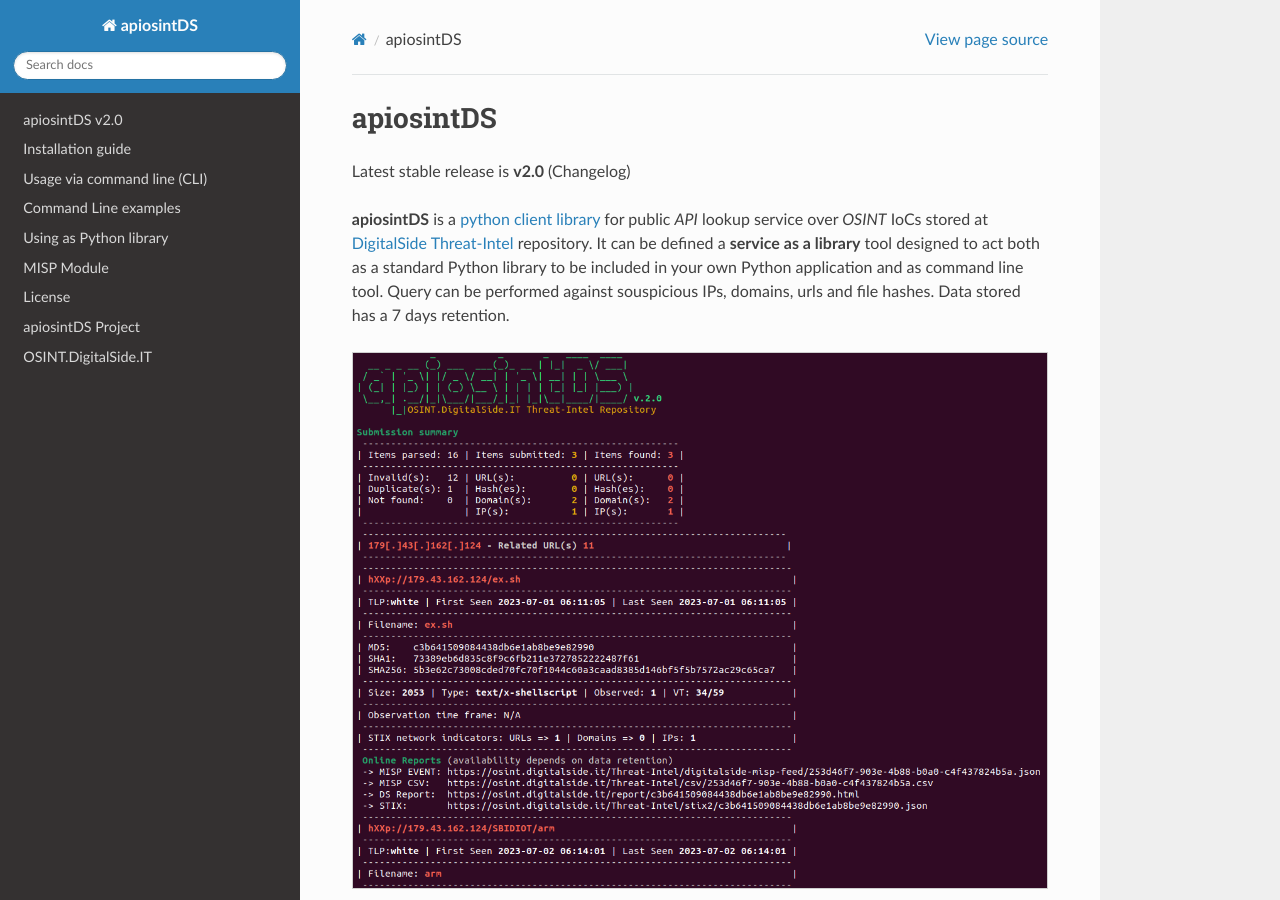
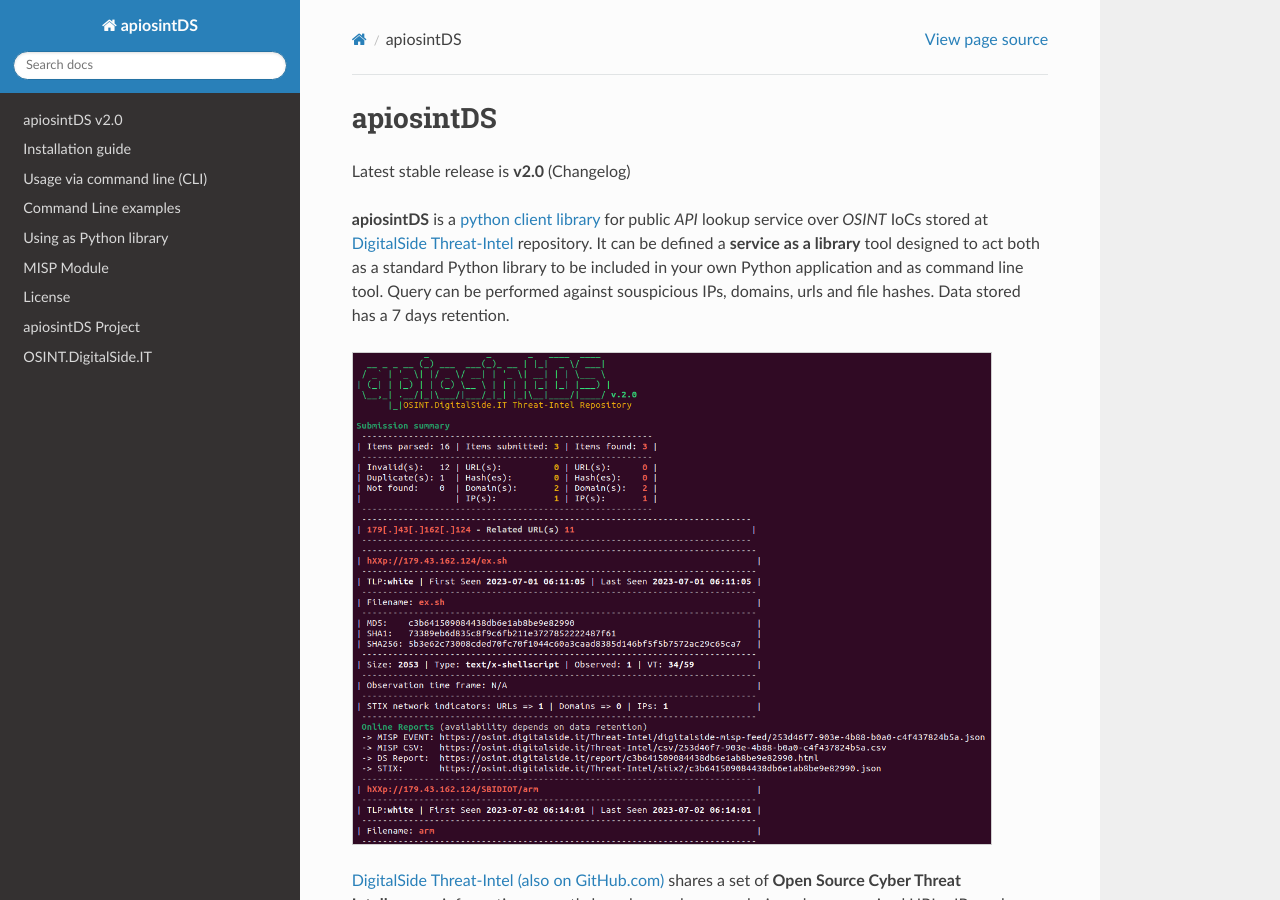
Before and after one commit to davidonzo/apiosintDS, a Sphinx documentation site: the page built from docs/source/index.rst, in a window 1280 px wide and 900 px high. Built offline with Sphinx 7.4.7 and the Read the Docs theme 2.0.0, drawn with Linux system fonts in a browser that asks for light colours; pages that are not in the unit, such as notebooks, are missing from menus.

Commit message:
Update documentation

```diff
--- a/docs/source/index.rst
+++ b/docs/source/index.rst
@@ -7,6 +7,7 @@
 **apiosintDS** is a `python client library <https://github.com/davidonzo/apiosintDS>`_ for public *API* lookup service over *OSINT* IoCs stored  at `DigitalSide Threat-Intel <https://osint.digitalside.it>`_ repository. It can be defined a **service as a library** tool designed to act both as a standard Python library to be included in your own Python application and as command line tool. Query can be performed against souspicious IPs, domains, urls and file hashes. Data stored has a 7 days retention.
 
 .. image:: ../_static/img/apiosintDS.png
+  :width: 640
   :alt: apiosintDS v2.0
 
 
--- a/docs/source/userguidemisp.rst
+++ b/docs/source/userguidemisp.rst
@@ -40,6 +40,7 @@
 Go to your MISP web interface and login with a user account able to edit plugins configuration. Once logged in go to ``Administration >> Server Settings & Maintenance >> Plugin`` and select the ``Enrichment`` tab. Put in the search input filter ``apiosintds`` in order to show only the needed configuration settings.
 
 .. image:: ../_static/img/mispmoduleconfiguration.png
+  :width: 640
   :alt: apiosintDS MISP Module
 
 .. confval:: Plugin.Enrichment_apiosintds_enabled
@@ -146,6 +147,7 @@
 Using the module as ``hover`` plugin retrived data will be displayed as follow.
 
 .. image:: ../_static/img/modulehover.png
+  :width: 640
   :alt: apiosintDS MISP Module Hover
 
 Usage: enrichment
@@ -154,4 +156,5 @@
 Using the module as ``enrichment`` plugin retrived data will be imported as follow.
 
 .. image:: ../_static/img/moduleenrich.png
+  :width: 640
   :alt: apiosintDS MISP Module Enrichment
```
